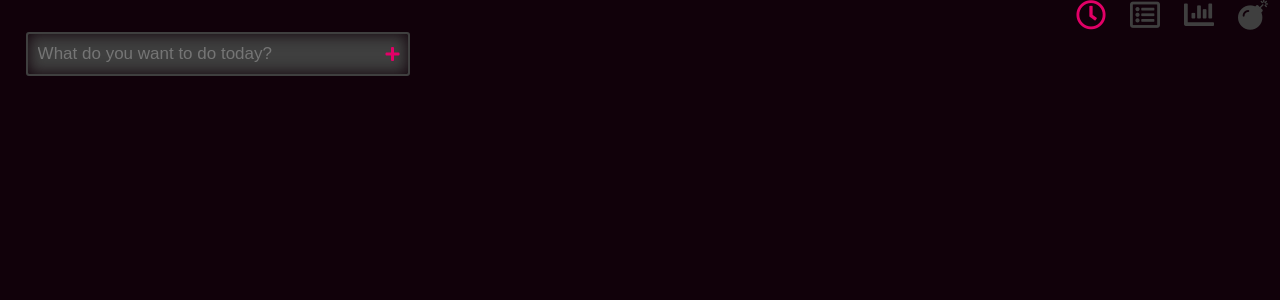
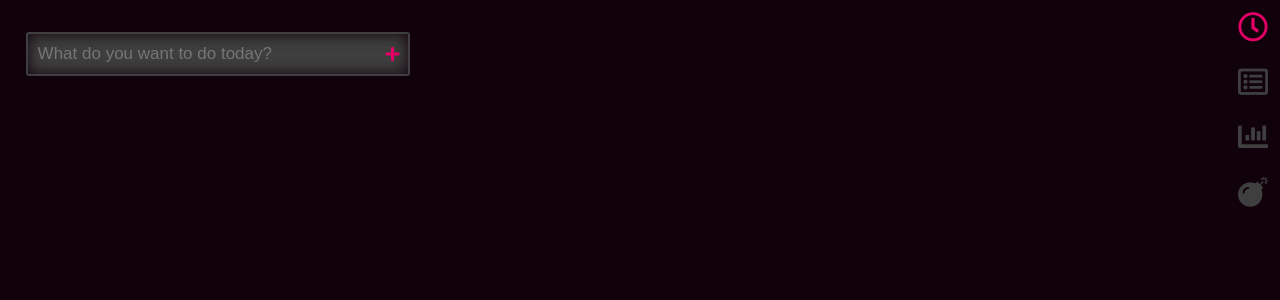
Before and after one commit to wenyo/pomodoro_2, a Vue app: page / in a window 1280 px wide. Shown: the top 300 px of the page. Built offline with nearby package versions, Linux system fonts and the light colour scheme.

Commit message:
#10 修正 - 導入reset.css 和 variable.scss

```diff
--- a/src/components/Menu.vue
+++ b/src/components/Menu.vue
@@ -1,5 +1,5 @@
 <template>
-    <nav ref='nav'>
+    <nav class='nav' ref='nav'>
       <router-link :class='vMenuClass[0]' to="/"><i class="far fa-clock"></i></router-link>
       <router-link :class='vMenuClass[1]' to="list"><i class="far fa-list-alt"></i></router-link>
       <router-link :class='vMenuClass[2]' to="chart"><i class="fas fa-chart-bar"></i></router-link>
@@ -42,10 +42,8 @@ export default({
 </script>
 
 <style lang="scss">
-//   @import '../assets/css/reset.css';
-  @import '../assets/css/variable.scss';
 
-    nav{
+    .nav{
         position: fixed;
         right: 0;
         display: flex;
--- a/src/components/TextInput.vue
+++ b/src/components/TextInput.vue
@@ -34,8 +34,6 @@ export default {
 
 <style lang="scss">
 
-  @import '../assets/css/reset.css';
-  @import '../assets/css/variable.scss';
     .todoBlock{
         display: inline-block;
         width: 30vw;
--- a/src/main.js
+++ b/src/main.js
@@ -1,5 +1,4 @@
-import './assets/css/reset.css';
-import './assets/css/variable.scss';
+require('./assets/css/reset.css');
 
 import Vue from "vue";
 import App from "./App.vue";
--- a/vue.config.js
+++ b/vue.config.js
@@ -1,5 +1,14 @@
+const path = require('path');
+
 module.exports = {
     publicPath: process.env.NODE_ENV === 'production'
       ? '/pomodoro_2/'
-      : '/'
+      : '/',
+      css: {
+        loaderOptions: {
+          scss: {
+            prependData: `@import "~@/assets/css/variable.scss";`
+          },
+        }
+      }
   }
```
Also changed, not shown: 1 other file (tests, documents, lock files or other folders).
